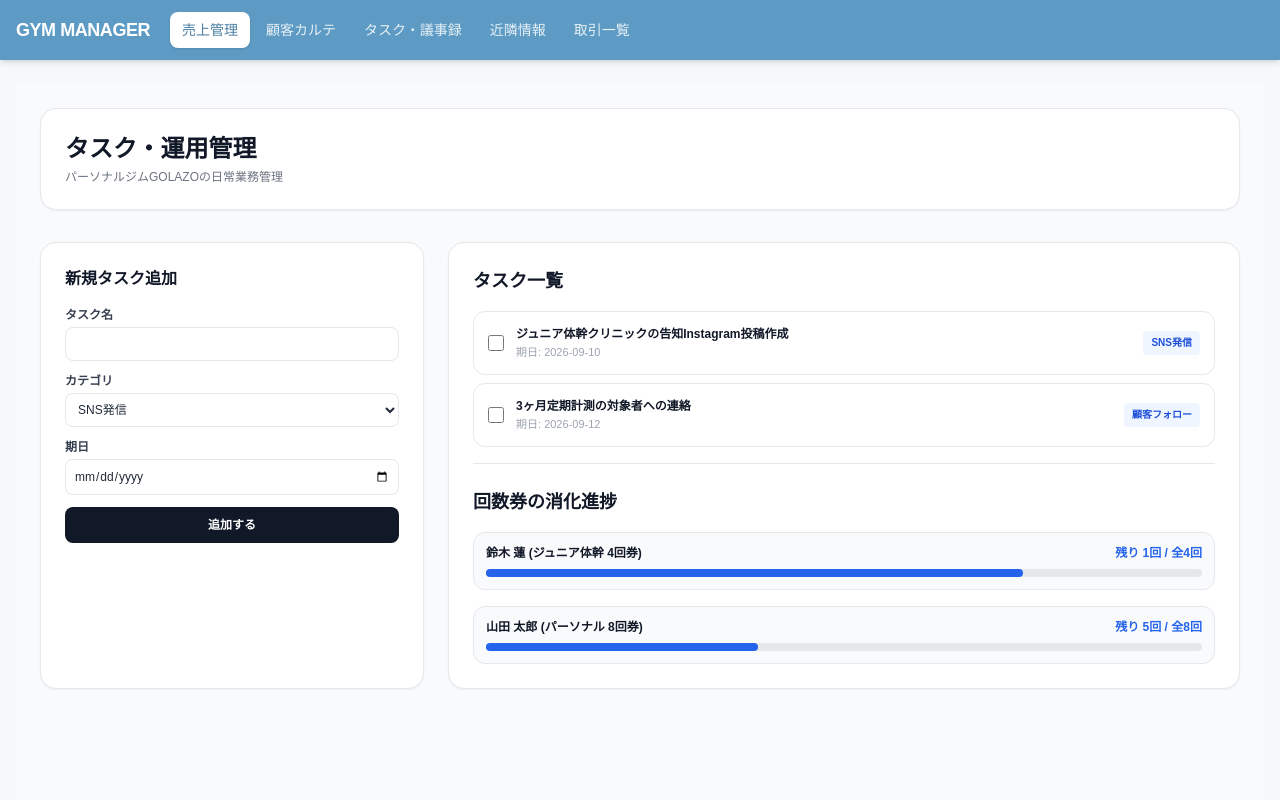
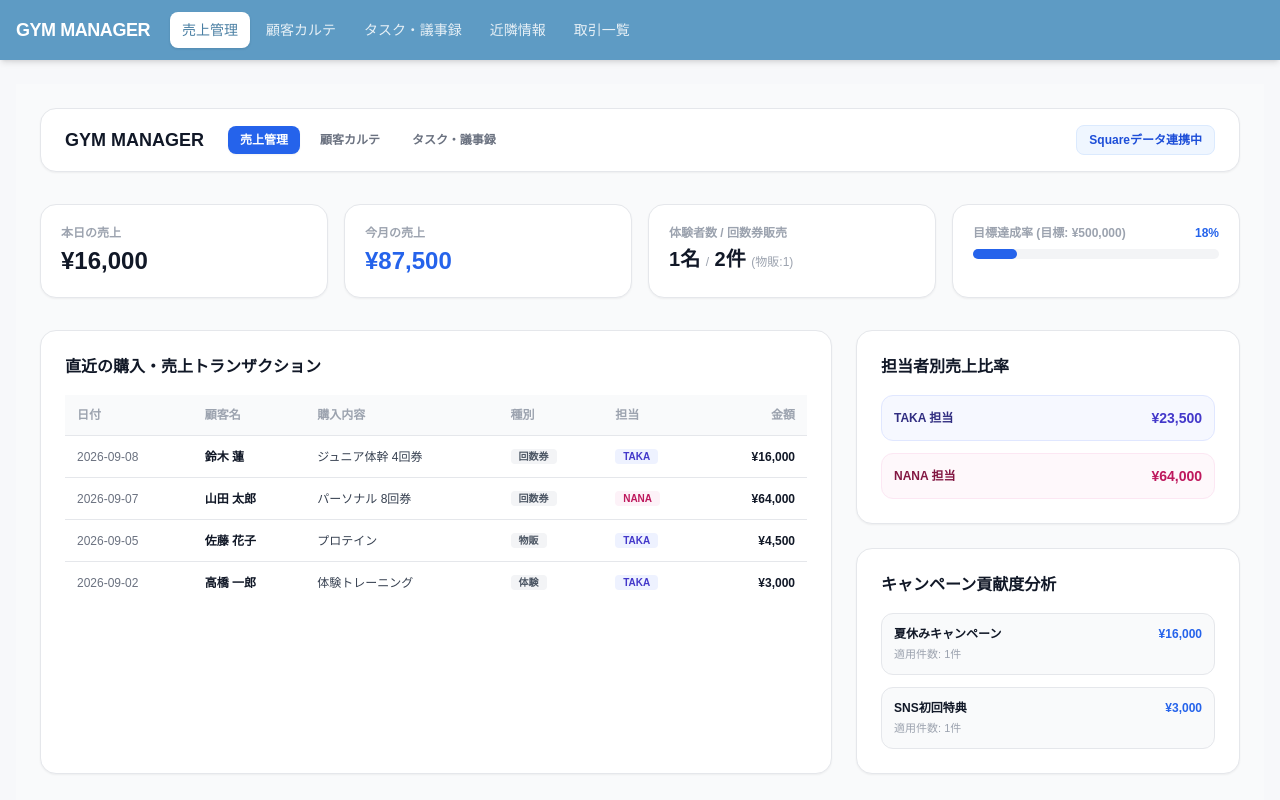
Before and after one commit to 2025golazo-bot/GOLAZO, a Next.js app: page / in a window 1280 px wide. Shown: the top 800 px of the page. Built offline with nearby package versions, Linux system fonts and the light colour scheme.

Commit message:
Update page.tsx

```diff
--- a/app/page.tsx
+++ b/app/page.tsx
@@ -2,144 +2,192 @@
 
 import { useState } from 'react';
 
-interface TaskItem {
+interface TransactionItem {
   id: string;
-  title: string;
-  category: string;
-  dueDate: string;
-  completed: boolean;
+  date: string;
+  client: string;
+  item: string;
+  amount: number;
+  staff: 'TAKA' | 'NANA';
+  type: '回数券' | '物販' | '体験';
+  campaign?: string;
 }
 
-export default function TasksPage() {
-  const [taskList, setTaskList] = useState<TaskItem[]>([
-    {
-      id: '1',
-      title: 'ジュニア体幹クリニックの告知Instagram投稿作成',
-      category: 'SNS発信',
-      dueDate: '2026-09-10',
-      completed: false,
-    },
-    {
-      id: '2',
-      title: '3ヶ月定期計測の対象者への連絡',
-      category: '顧客フォロー',
-      dueDate: '2026-09-12',
-      completed: false,
-    },
+interface TicketProgress {
+  id: string;
+  client: string;
+  name: string;
+  total: number;
+  remaining: number;
+}
+
+interface TrialClient {
+  id: string;
+  date: string;
+  name: string;
+  age: number;
+  staff: 'TAKA' | 'NANA';
+  converted: boolean;
+}
+
+export default function TransactionsPage() {
+  const [transactions] = useState<TransactionItem[]>([
+    { id: '1', date: '2026-09-08', client: '鈴木 蓮', item: 'ジュニア体幹 4回券', amount: 16000, staff: 'TAKA', type: '回数券', campaign: '夏休みキャンペーン' },
+    { id: '2', date: '2026-09-07', client: '山田 太郎', item: 'パーソナル 8回券', amount: 64000, staff: 'NANA', type: '回数券' },
+    { id: '3', date: '2026-09-05', client: '佐藤 花子', item: 'プロテイン', amount: 4500, staff: 'TAKA', type: '物販' },
+    { id: '4', date: '2026-09-02', client: '高橋 一郎', item: '体験トレーニング', amount: 3000, staff: 'TAKA', type: '体験', campaign: 'SNS初回特典' },
   ]);
 
-  const [inputTitle, setInputTitle] = useState('');
-  const [inputCategory, setInputCategory] = useState('SNS発信');
-  const [inputDate, setInputDate] = useState('');
-
-  const [tickets] = useState([
-    { id: '1', client: '鈴木 蓮', name: 'ジュニア体幹 4回券', total: 4, remain: 1 },
-    { id: '2', client: '山田 太郎', name: 'パーソナル 8回券', total: 8, remain: 5 },
+  const [tickets] = useState<TicketProgress[]>([
+    { id: '1', client: '鈴木 蓮', name: 'ジュニア体幹 4回券', total: 4, remaining: 1 },
+    { id: '2', client: '山田 太郎', name: 'パーソナル 8回券', total: 8, remaining: 5 },
   ]);
 
-  const handleAdd = (e: React.FormEvent) => {
-    e.preventDefault();
-    if (!inputTitle) return;
+  const [trials] = useState<TrialClient[]>([
+    { id: '1', date: '2026-09-02', name: '高橋 一郎', age: 35, staff: 'TAKA', converted: true },
+    { id: '2', date: '2026-09-06', name: '渡辺 美咲', age: 28, staff: 'NANA', converted: false },
+  ]);
 
-    const newItem: TaskItem = {
-      id: Date.now().toString(),
-      title: inputTitle,
-      category: inputCategory,
-      dueDate: inputDate || '2026-09-10',
-      completed: false,
-    };
+  const monthlyTarget = 500000;
+  const todayStr = '2026-09-08';
+  const todaySales = transactions.filter(t => t.date === todayStr).reduce((sum, t) => sum + t.amount, 0);
+  const monthlySales = transactions.reduce((sum, t) => sum + t.amount, 0);
+  const achievementRate = Math.min(Math.round((monthlySales / monthlyTarget) * 100), 100);
 
-    setTaskList([newItem, ...taskList]);
-    setInputTitle('');
-    setInputDate('');
-  };
+  const trialCount = transactions.filter(t => t.type === '体験').length;
+  const ticketCount = transactions.filter(t => t.type === '回数券').length;
+  const productCount = transactions.filter(t => t.type === '物販').length;
 
-  const toggleCheck = (id: string) => {
-    setTaskList(taskList.map(t => t.id === id ? { ...t, completed: !t.completed } : t));
-  };
+  const takaSales = transactions.filter(t => t.staff === 'TAKA').reduce((sum, t) => sum + t.amount, 0);
+  const nanaSales = transactions.filter(t => t.staff === 'NANA').reduce((sum, t) => sum + t.amount, 0);
+
+  const campaignStats = [
+    { name: '夏休みキャンペーン', count: transactions.filter(t => t.campaign === '夏休みキャンペーン').length, revenue: transactions.filter(t => t.campaign === '夏休みキャンペーン').reduce((sum, t) => sum + t.amount, 0) },
+    { name: 'SNS初回特典', count: transactions.filter(t => t.campaign === 'SNS初回特典').length, revenue: transactions.filter(t => t.campaign === 'SNS初回特典').reduce((sum, t) => sum + t.amount, 0) },
+  ];
+
+  const totalTrialsCount = trials.length;
+  const convertedTrialsCount = trials.filter(t => t.converted).length;
+  const cvrRate = totalTrialsCount > 0 ? Math.round((convertedTrialsCount / totalTrialsCount) * 100) : 0;
 
   return (
-    <main className="p-6 max-w-7xl mx-auto space-y-8 bg-gray-50 min-h-screen">
-      <div className="bg-white p-6 rounded-2xl border border-gray-200 shadow-sm">
-        <h1 className="text-2xl font-black text-gray-900">タスク・運用管理</h1>
-        <p className="text-xs text-gray-500 mt-1">パーソナルジムGOLAZOの日常業務管理</p>
+    <main className="p-6 max-w-7xl mx-auto space-y-8 bg-gray-50 min-h-screen font-sans">
+      {/* ヘッダータブ風ナビゲーション */}
+      <div className="bg-white px-6 py-4 rounded-2xl border border-gray-200 shadow-sm flex flex-wrap justify-between items-center gap-4">
+        <div className="flex items-center gap-6">
+          <span className="font-black text-gray-900 text-lg">GYM MANAGER</span>
+          <div className="flex gap-2 text-xs font-bold">
+            <span className="px-3 py-1.5 bg-blue-600 text-white rounded-lg shadow-sm">売上管理</span>
+            <span className="px-3 py-1.5 text-gray-500 hover:bg-gray-100 rounded-lg cursor-pointer">顧客カルテ</span>
+            <span className="px-3 py-1.5 text-gray-500 hover:bg-gray-100 rounded-lg cursor-pointer">タスク・議事録</span>
+          </div>
+        </div>
+        <span className="px-3 py-1.5 bg-blue-50 text-blue-700 font-bold rounded-lg text-xs border border-blue-100">Squareデータ連携中</span>
       </div>
 
-      <div className="grid grid-cols-1 lg:grid-cols-3 gap-6">
-        <div className="bg-white p-6 rounded-2xl border border-gray-200 shadow-sm space-y-4">
-          <h2 className="text-base font-bold text-gray-900">新規タスク追加</h2>
-          <form onSubmit={handleAdd} className="space-y-3 text-xs">
-            <div>
-              <label className="font-bold text-gray-700">タスク名</label>
-              <input
-                type="text"
-                value={inputTitle}
-                onChange={(e) => setInputTitle(e.target.value)}
-                className="w-full mt-1 p-2 border rounded-lg bg-white"
-                required
-              />
+      {/* 1. 売上集計・指標表示 */}
+      <div className="grid grid-cols-1 md:grid-cols-4 gap-4">
+        <div className="bg-white p-5 rounded-2xl border border-gray-200 shadow-sm space-y-1">
+          <p className="text-xs font-bold text-gray-400">本日の売上</p>
+          <p className="text-2xl font-black text-gray-900">¥{todaySales.toLocaleString()}</p>
         </div>
-            <div>
-              <label className="font-bold text-gray-700">カテゴリ</label>
-              <select
-                value={inputCategory}
-                onChange={(e) => setInputCategory(e.target.value)}
-                className="w-full mt-1 p-2 border rounded-lg bg-white"
-              >
-                <option value="SNS発信">SNS発信</option>
-                <option value="顧客フォロー">顧客フォロー</option>
-                <option value="事務・広告">事務・広告</option>
-              </select>
+        <div className="bg-white p-5 rounded-2xl border border-gray-200 shadow-sm space-y-1">
+          <p className="text-xs font-bold text-gray-400">今月の売上</p>
+          <p className="text-2xl font-black text-blue-600">¥{monthlySales.toLocaleString()}</p>
         </div>
-            <div>
-              <label className="font-bold text-gray-700">期日</label>
-              <input
-                type="date"
-                value={inputDate}
-                onChange={(e) => setInputDate(e.target.value)}
-                className="w-full mt-1 p-2 border rounded-lg bg-white"
-              />
+        <div className="bg-white p-5 rounded-2xl border border-gray-200 shadow-sm space-y-1">
+          <p className="text-xs font-bold text-gray-400">体験者数 / 回数券販売</p>
+          <p className="text-xl font-bold text-gray-900">{trialCount}名 <span className="text-xs text-gray-400 font-normal">/</span> {ticketCount}件 <span className="text-xs text-gray-400 font-normal">(物販:{productCount})</span></p>
         </div>
-            <button type="submit" className="w-full py-2.5 bg-gray-900 text-white font-bold rounded-lg hover:bg-black transition">
-              追加する
-            </button>
-          </form>
+        <div className="bg-white p-5 rounded-2xl border border-gray-200 shadow-sm space-y-2">
+          <div className="flex justify-between text-xs font-bold">
+            <span className="text-gray-400">目標達成率 (目標: ¥{monthlyTarget.toLocaleString()})</span>
+            <span className="text-blue-600">{achievementRate}%</span>
+          </div>
+          <div className="w-full bg-gray-100 rounded-full h-2.5">
+            <div className="bg-blue-600 h-2.5 rounded-full transition-all duration-500" style={{ width: `${achievementRate}%` }}></div>
+          </div>
+        </div>
       </div>
 
+      {/* 2. データ連携 & 担当者別内訳 */}
+      <div className="grid grid-cols-1 lg:grid-cols-3 gap-6">
         <div className="bg-white p-6 rounded-2xl border border-gray-200 shadow-sm space-y-4 lg:col-span-2">
-          <h2 className="text-lg font-bold text-gray-900">タスク一覧</h2>
-          <div className="space-y-2">
-            {taskList.map((t) => (
-              <div key={t.id} className="p-3.5 border rounded-xl flex items-center justify-between text-xs bg-white">
-                <div className="flex items-center gap-3">
-                  <input
-                    type="checkbox"
-                    checked={t.completed}
-                    onChange={() => toggleCheck(t.id)}
-                    className="w-4 h-4 rounded text-blue-600 cursor-pointer"
-                  />
-                  <div>
-                    <p className={`font-bold text-gray-900 ${t.completed ? 'line-through text-gray-400' : ''}`}>
-                      {t.title}
-                    </p>
-                    <p className="text-[11px] text-gray-400 mt-0.5">期日: {t.dueDate}</p>
+          <h2 className="text-base font-bold text-gray-900">直近の購入・売上トランザクション</h2>
+          <div className="overflow-x-auto">
+            <table className="w-full text-xs text-left">
+              <thead>
+                <tr className="border-b text-gray-400 font-bold bg-gray-50">
+                  <th className="p-3">日付</th>
+                  <th className="p-3">顧客名</th>
+                  <th className="p-3">購入内容</th>
+                  <th className="p-3">種別</th>
+                  <th className="p-3">担当</th>
+                  <th className="p-3 text-right">金額</th>
+                </tr>
+              </thead>
+              <tbody className="divide-y">
+                {transactions.map(t => (
+                  <tr key={t.id} className="hover:bg-gray-50/50">
+                    <td className="p-3 text-gray-500">{t.date}</td>
+                    <td className="p-3 font-bold text-gray-900">{t.client}</td>
+                    <td className="p-3 text-gray-700">{t.item}</td>
+                    <td className="p-3"><span className="px-2 py-0.5 bg-gray-100 rounded text-[10px] font-bold text-gray-600">{t.type}</span></td>
+                    <td className="p-3"><span className={`px-2 py-0.5 rounded text-[10px] font-bold ${t.staff === 'TAKA' ? 'bg-indigo-50 text-indigo-700' : 'bg-pink-50 text-pink-700'}`}>{t.staff}</span></td>
+                    <td className="p-3 text-right font-black text-gray-900">¥{t.amount.toLocaleString()}</td>
+                  </tr>
+                ))}
+              </tbody>
+            </table>
           </div>
         </div>
-                <span className="px-2 py-1 bg-blue-50 text-blue-700 font-bold rounded text-[10px]">{t.category}</span>
+
+        <div className="space-y-6">
+          <div className="bg-white p-6 rounded-2xl border border-gray-200 shadow-sm space-y-4">
+            <h2 className="text-base font-bold text-gray-900">担当者別売上比率</h2>
+            <div className="space-y-3 text-xs">
+              <div className="p-3 rounded-xl bg-indigo-50/50 border border-indigo-100 flex justify-between items-center">
+                <span className="font-bold text-indigo-900">TAKA 担当</span>
+                <span className="font-black text-indigo-700 text-sm">¥{takaSales.toLocaleString()}</span>
+              </div>
+              <div className="p-3 rounded-xl bg-pink-50/50 border border-pink-100 flex justify-between items-center">
+                <span className="font-bold text-pink-900">NANA 担当</span>
+                <span className="font-black text-pink-700 text-sm">¥{nanaSales.toLocaleString()}</span>
+              </div>
+            </div>
+          </div>
+
+          {/* 3. キャンペーン分析 */}
+          <div className="bg-white p-6 rounded-2xl border border-gray-200 shadow-sm space-y-4">
+            <h2 className="text-base font-bold text-gray-900">キャンペーン貢献度分析</h2>
+            <div className="space-y-3">
+              {campaignStats.map((c, i) => (
+                <div key={i} className="p-3 border rounded-xl bg-gray-50 space-y-1 text-xs">
+                  <div className="flex justify-between font-bold text-gray-900">
+                    <span>{c.name}</span>
+                    <span className="text-blue-600">¥{c.revenue.toLocaleString()}</span>
+                  </div>
+                  <p className="text-[11px] text-gray-400">適用件数: {c.count}件</p>
                 </div>
               ))}
             </div>
+          </div>
+        </div>
+      </div>
 
-          <div className="pt-6 border-t space-y-4">
-            <h2 className="text-lg font-bold text-gray-900">回数券の消化進捗</h2>
+      {/* 4. 回数券消化 & 体験者管理 (CVR) */}
+      <div className="grid grid-cols-1 lg:grid-cols-2 gap-6">
+        {/* 回数券消化進捗 */}
+        <div className="bg-white p-6 rounded-2xl border border-gray-200 shadow-sm space-y-4">
+          <h2 className="text-base font-bold text-gray-900">回数券消化進捗</h2>
           <div className="space-y-4">
             {tickets.map((tk) => {
-                const percent = Math.round(((tk.total - tk.remain) / tk.total) * 100);
+              const percent = Math.round(((tk.total - tk.remaining) / tk.total) * 100);
               return (
-                  <div key={tk.id} className="p-3 border rounded-xl bg-gray-50 space-y-2 text-xs">
+                <div key={tk.id} className="p-3.5 border rounded-xl bg-gray-50 space-y-2 text-xs">
                   <div className="flex justify-between font-bold">
-                      <span className="text-gray-900">{tk.client} ({tk.name})</span>
-                      <span className="text-blue-600">残り {tk.remain}回 / 全{tk.total}回</span>
+                    <span className="text-gray-900">{tk.client} <span className="text-gray-400 font-normal">({tk.name})</span></span>
+                    <span className="text-blue-600">残り {tk.remaining}回 / 全{tk.total}回</span>
                   </div>
                   <div className="w-full bg-gray-200 rounded-full h-2">
                     <div className="bg-blue-600 h-2 rounded-full" style={{ width: `${percent}%` }}></div>
@@ -149,6 +197,32 @@ export default function TasksPage() {
             })}
           </div>
         </div>
+
+        {/* 体験者トラッキング & CVR */}
+        <div className="bg-white p-6 rounded-2xl border border-gray-200 shadow-sm space-y-4">
+          <div className="flex justify-between items-center">
+            <h2 className="text-base font-bold text-gray-900">体験者トラッキング (CVR)</h2>
+            <span className="px-2.5 py-1 bg-green-50 text-green-700 font-bold rounded-lg text-xs border border-green-100">
+              成約率 (CVR): {cvrRate}% ({convertedTrialsCount}/{totalTrialsCount}名)
+            </span>
+          </div>
+          <div className="space-y-2">
+            {trials.map(tr => (
+              <div key={tr.id} className="p-3 border rounded-xl flex items-center justify-between text-xs bg-white">
+                <div>
+                  <p className="font-bold text-gray-900">{tr.name} <span className="text-gray-400 font-normal">({tr.age}歳)</span></p>
+                  <p className="text-[11px] text-gray-400 mt-0.5">体験日: {tr.date} / 担当: {tr.staff}</p>
+                </div>
+                <div>
+                  {tr.converted ? (
+                    <span className="px-2.5 py-1 bg-blue-50 text-blue-700 font-bold rounded-lg text-[10px]">回数券購入 (CV)</span>
+                  ) : (
+                    <span className="px-2.5 py-1 bg-gray-100 text-gray-500 font-bold rounded-lg text-[10px]">検討中・未購入</span>
+                  )}
+                </div>
+              </div>
+            ))}
+          </div>
         </div>
       </div>
     </main>
```
Lines whose indentation alone changed are shown as unchanged.
